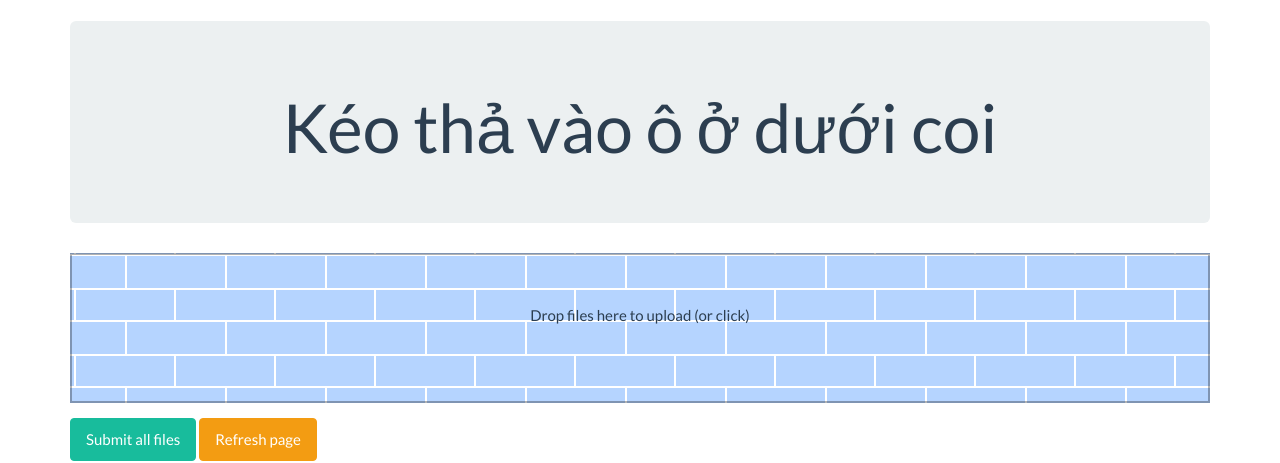
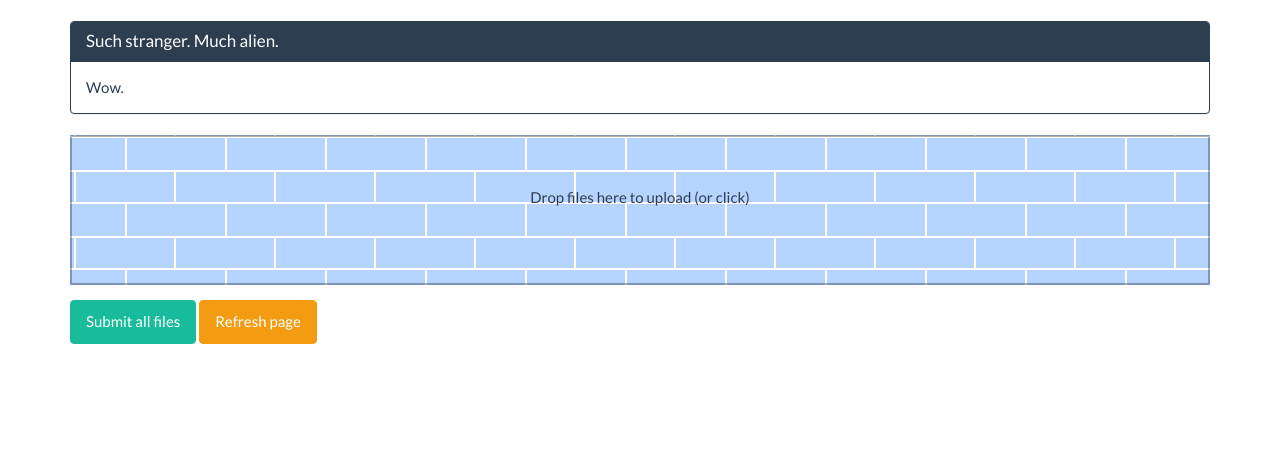
Before and after one commit to Hiyu144/webtech, a CodeIgniter app: page /ci/index.php/pictoria/up in a window 1280 px wide. Shown: the part 60-523 px from the top of the page. Run offline with CodeIgniter, Linux system fonts and the light colour scheme.

Commit message:
some tiny bits

```diff
--- a/application/views/anonupload.php
+++ b/application/views/anonupload.php
@@ -10,9 +10,13 @@
 	</head>
 	<body>
 		<div class="container">
-						<div class="jumbotron">
-							<center><h1>Kéo thả vào ô ở dưới coi</h1></center>
-			            </div>
+						<div class="panel panel-primary">
+						  <div class="panel-heading">
+						    <h3 class="panel-title">Such stranger. Much alien.</h3>
+						  </div>
+						  <div class="panel-body"> Wow.
+						  </div>
+						</div>
 			        </div>
 					<div class="container">
 			        <form action="<?php echo site_url('/pictoria/upload'); ?>" class="dropzone dz-remove" id="myDropzone"></form>
```
Also changed, not shown: application/views/memupload.php (+10 -2 lines), application/views/homepage.php (line endings or trailing spaces).
